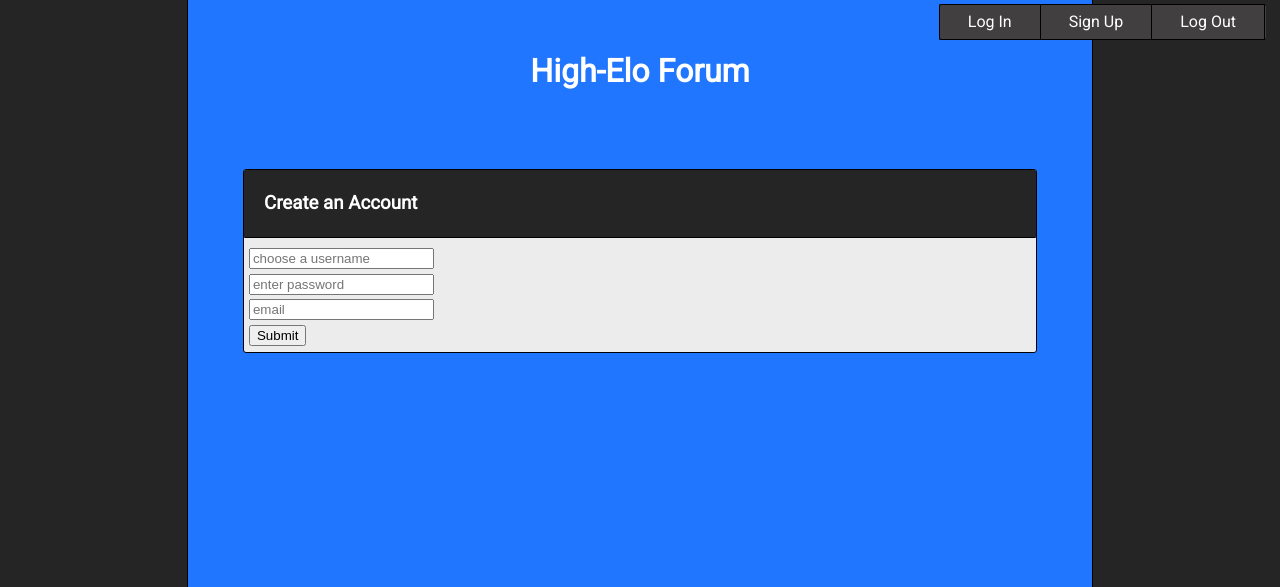
After one commit to ajhicks94/High-Elo-Forum, a Django app: page /forum/create_user/ in a window 1280 px wide. The commit adds this page. Shown: the top 587 px of the page. Run offline with Django 3.2, Linux system fonts and the light colour scheme.

Commit message:
Create_user, login, and logout added

```diff
--- a/HEF/settings.py
+++ b/HEF/settings.py
@@ -55,7 +55,7 @@ ROOT_URLCONF = 'HEF.urls'
 TEMPLATES = [
     {
         'BACKEND': 'django.template.backends.django.DjangoTemplates',
-        'DIRS': [],
+        'DIRS': [os.path.join(BASE_DIR, 'forum/templates/registration'),],
         'APP_DIRS': True,
         'OPTIONS': {
             'context_processors': [
@@ -119,3 +119,5 @@ USE_TZ = True
 # https://docs.djangoproject.com/en/1.10/howto/static-files/
 
 STATIC_URL = '/static/'
+LOGIN_REDIRECT_URL = '/forum/'
+LOGOUT_REDIRECT_URL = '/forum/'
--- a/forum/forms.py
+++ b/forum/forms.py
@@ -1,5 +1,6 @@
 from django import forms
 from .models import Thread, Forum
+from django.contrib.auth.models import User
 
 class ThreadForm(forms.ModelForm):
     class Meta:
@@ -9,4 +10,14 @@ class ThreadForm(forms.ModelForm):
                 'title': forms.TextInput(attrs={'value': 'Title'}),
                 'body': forms.Textarea(attrs={'value': 'Body'}),
         }
-        #TODO: make forum field default to whichever forum the user clicked "Create New Thread" on
+
+class CreateUserForm(forms.ModelForm):
+    class Meta:
+        model = User
+        fields = ['username', 'password', 'email']
+        widgets = {
+                'username': forms.TextInput(attrs={'placeholder': 'choose a username'}),
+                'password': forms.TextInput(attrs={'placeholder': 'enter password'}),
+                #'verify_password': forms.TextInput(attrs={'placeholder': 'verify password'}),
+                'email': forms.TextInput(attrs={'placeholder': 'email'}),
+        }
--- /dev/null
+++ b/forum/templates/create_user.html
@@ -0,0 +1,27 @@
+{% extends "base.html" %}
+{% block content %}
+
+<div class="mainHeader"><h3>Create an Account</h3></div>
+{% if form.errors %}
+    {% for field in form %}
+        {% for error in field.errors %}
+            <div class="alert alert-danger">
+                <strong>ERROR: {{ error|escape }}</strong>
+            </div>
+        {% endfor %}
+    {% endfor %}
+    {% for error in form.non_field_errors %}
+        <div class="alert alert-danger">
+            <strong>{{ error|escape }}</strong>
+        </div>
+    {% endfor %}
+{% endif %}
+<form method="post">
+	{% csrf_token %}
+	<div class="create_user_username">{{form.username}}</div>
+    <div class="create_user_password">{{form.password}}</div>
+    <div class="create_user_email">{{form.email}}</div>
+    <input type="submit" value="Submit" />
+</form>
+
+{% endblock content%}
--- a/forum/templates/header.html
+++ b/forum/templates/header.html
@@ -2,8 +2,9 @@
 <div class="header">
 	<div class="headerLogin">
 		<ul>
-			<li><a href="{% url 'forum:category' %}">Log In</a></li>
-			<li><a href="{% url 'forum:category' %}">Sign Up</a></li>
+			<li><a href="{% url 'forum:login' %}">Log In</a></li>
+			<li><a href="{% url 'forum:create_user' %}">Sign Up</a></li>
+            <li><a href="{% url 'forum:logout' %}">Log Out</a><li>
 		</ul>
 	</div>
 	<h1><a href="{% url 'forum:category'%}">High-Elo Forum</a></h1>
--- a/forum/urls.py
+++ b/forum/urls.py
@@ -1,5 +1,5 @@
 from django.conf.urls import url
-
+from django.contrib.auth import views as auth_views
 from . import views
 
 app_name = 'forum'
@@ -9,6 +9,9 @@ urlpatterns = [
     url(r'^(?P<pk>[0-9]+)-(?P<slug>[\w-]+)/$', views.ThreadList.as_view(), name='forum'), #shows the forum and its threads
     url(r'^thread/(?P<pk>[0-9]+)-(?P<slug>[\w-]+)/$', views.PostList.as_view(), name='thread'),
    # url(r'^create_post/$', views.AddPost.as_view(), name='name'),
-    url(r'^(?P<pk>[0-9]+)-(?P<slug>[\w-]+)/create_thread/$', views.AddThread.as_view(), name='add_thread')
+    url(r'^(?P<pk>[0-9]+)-(?P<slug>[\w-]+)/create_thread/$', views.AddThread.as_view(), name='add_thread'),
+    url(r'^create_user/$', views.CreateUser.as_view(), name='create_user'),
+    url(r'^login/$', auth_views.login, name='login'),
+    url(r'^logout/$', auth_views.logout, name='logout'),
     #(?P<pk>) passes the result of the regex into the var pk
 ]
--- a/forum/views.py
+++ b/forum/views.py
@@ -3,9 +3,9 @@ from django.http import HttpResponseRedirect
 from django.views import generic
 from django.utils import timezone
 from django.contrib.auth.models import User
-
+from django.urls import reverse_lazy
 from .models import Category, Forum, Thread, Post
-from .forms import ThreadForm
+from .forms import ThreadForm, CreateUserForm
 
 #TODO: CLEAN UP OVER-IMPORTED LIBRARIES/ITEMS
 
@@ -46,6 +46,17 @@ class PostList(generic.ListView):
     def get_queryset(self):
         return Post.objects.filter(thread=self.kwargs['pk'])
 
+class CreateUser(generic.FormView):
+    form_class = CreateUserForm
+    template_name = 'create_user.html'
+
+    success_url = reverse_lazy('forum:category')
+
+    def form_valid(self, form):
+        data = form.cleaned_data
+        new_user = User.objects.create_user(username=data['username'], password=data['password'], email=data['email'])
+        return super(CreateUser, self).form_valid(form)
+
 class AddThread(generic.FormView):
     form_class = ThreadForm
     success_url = '/forum/'
@@ -63,7 +74,7 @@ class AddThread(generic.FormView):
         #TODO: GRAB LOGGED IN USER AND SET AS THREAD AUTHOR INSTEAD OF ADMIN
         data = form.cleaned_data
         new_thread = Thread(title=data['title'], body=data['body'], forum=data['forum'],
-                            author=get_object_or_404(User, username='admin'))
+                            author=get_object_or_404(User, id=self.request.user.id))
         new_thread.save()
         self.success_url = '/forum/thread/' + str(new_thread.id) + '-' + new_thread.slug
         return super(AddThread, self).form_valid(form)
```
Also changed, not shown: forum/templates/registration/login.html (added, +11 -0 lines), forum/templates/registration/logout.html (added, +11 -0 lines).
